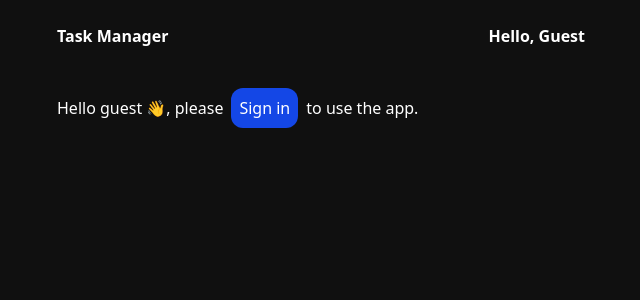
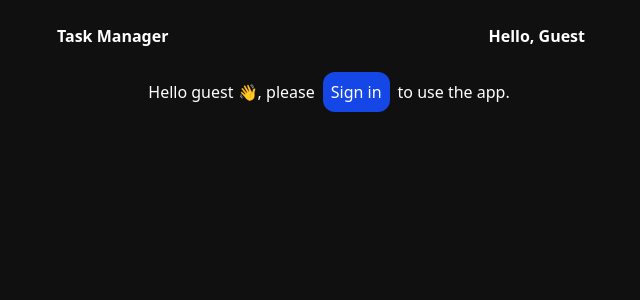
Before and after one commit to totom3ndez/task-manager-typescript, a React (Vite) app: page / in a window 1280 px wide. Shown: the top 300 px of the page, without its empty margins (311-951 px from the left). Built offline with nearby package versions, Linux system fonts and the light colour scheme; no server answers.

Commit message:
style: refactor layout in Home component for improved structure and readability

```diff
--- a/src/pages/Home.tsx
+++ b/src/pages/Home.tsx
@@ -6,12 +6,9 @@ import { SignedIn, SignedOut, SignInButton } from '@clerk/clerk-react';
 const Home = () => {
   return (
     <>
-      <div className='flex justify-between items-center p-4'>
-        <div className='flex gap-4'>
+      <div className='flex gap-4 justify-center'>
         <SignedIn>
           <div className='flex flex-col justify-center items-center'>
-              <div className='flex gap-4 align-center'>
-              </div>
             <div>
               <TaskList />
               <TaskHistory />
@@ -28,7 +25,6 @@ const Home = () => {
           </div>
         </SignedOut>
       </div>
-      </div>
     </>
   )
 }
```
Lines whose indentation alone changed are shown as unchanged.
